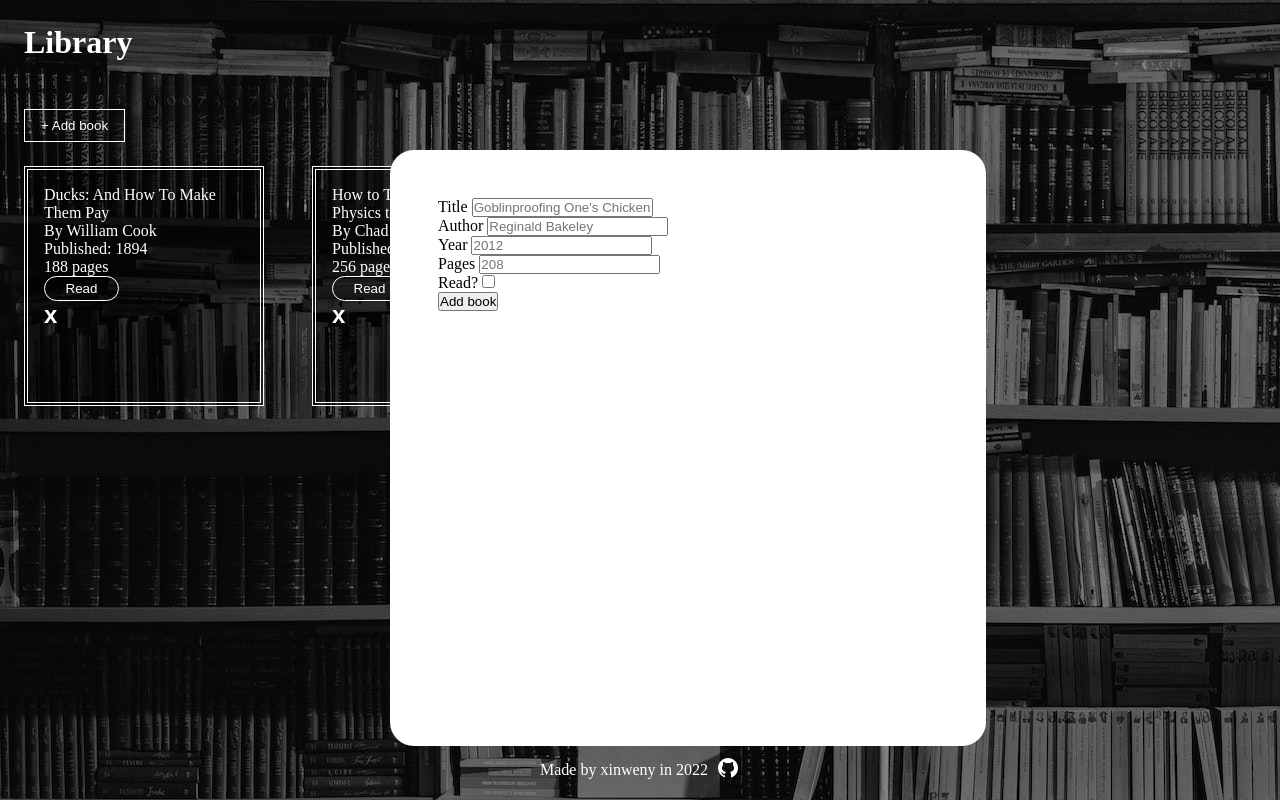
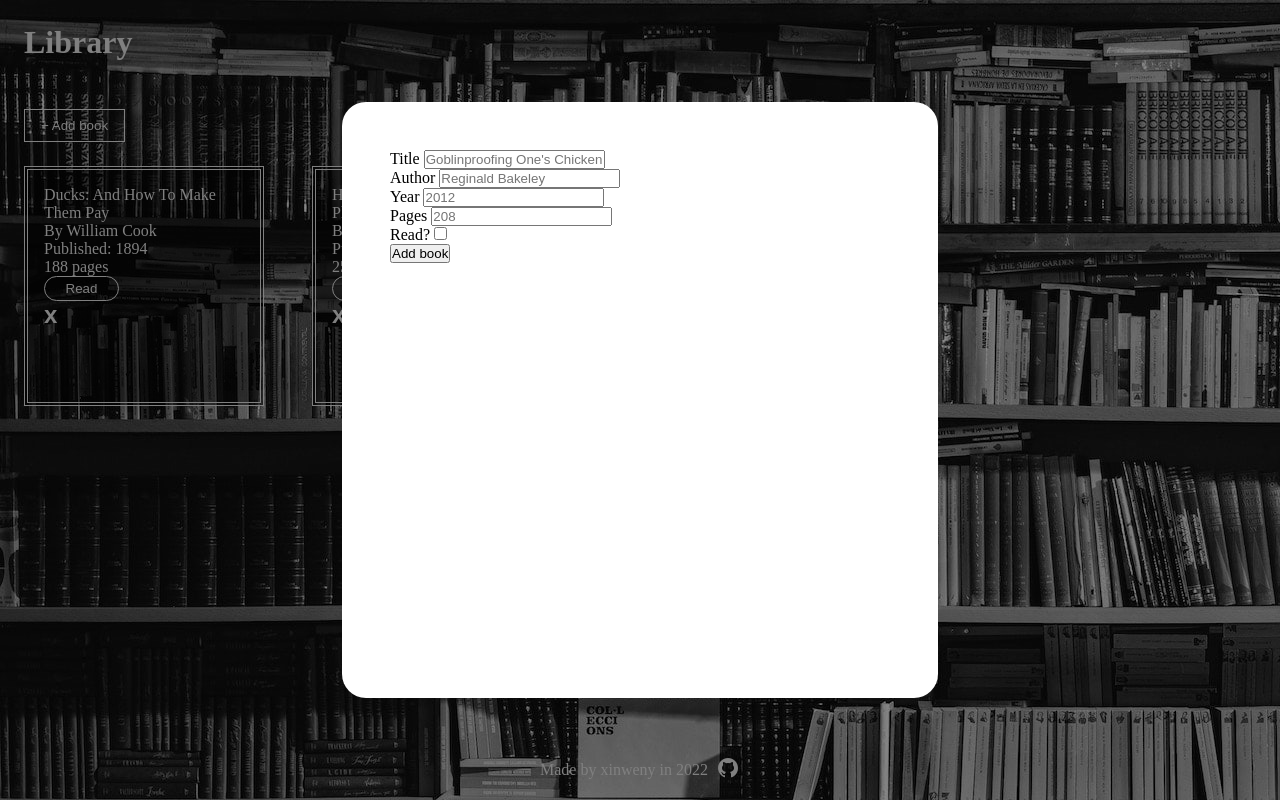
Before and after one commit to xinweny/library, a plain HTML site: page index.html in a window 1280 px wide. Both pictures are taken after a click on the button "+ Add book". Drawn offline with Linux system fonts and the light colour scheme.

Commit message:
Add styling to overlay form over page

```diff
--- a/index.html
+++ b/index.html
@@ -8,11 +8,22 @@
   <script src="./main.js" defer></script>
 </head>
 <body>
-  <div class="header">
-    <h1>Library</h1>
+  <div class="bottom-layer">
+    <div class="header">
+      <h1>Library</h1>
+    </div>
+    <div class="content">
+      <button type="button" id="add-book-btn">+ Add book</button>
+      <div class="card-container"></div>
+    </div>
+    <div class="footer">
+      <p>Made by <a href="https://github.com/xinweny">xinweny</a> in 2022</p>
+      <a href="https://github.com/xinweny/library">
+          <img id="github-logo" src="./assets/github.png" alt="GitHub logo">
+      </a>
+    </div>
   </div>
-  <div class="content">
-    <button type="button" id="add-book-btn">+ Add book</button>
+  <div class="upper-layer">
     <form name="bookForm" onsubmit="return false;" hidden>
       <div>
         <label for="title">Title</label>
@@ -36,13 +47,6 @@
       </div>
       <button id="submit-btn" type="submit">Add book</button>
     </form>
-    <div class="card-container"></div>
-  </div>
-  <div class="footer">
-    <p>Made by <a href="https://github.com/xinweny">xinweny</a> in 2022</p>
-    <a href="https://github.com/xinweny/library">
-        <img id="github-logo" src="./assets/github.png" alt="GitHub logo">
-    </a>
   </div>
 </body>
 </html>
--- a/main.js
+++ b/main.js
@@ -92,7 +92,9 @@
   // Event listener callbacks
   function displayBookForm(event) {
     updateRequiredAttr(ui.bookForm);
+
     ui.bookForm.style.display = 'block';
+    document.querySelector('.bottom-layer').style.filter = 'brightness(50%)';
   }
 
   function removeBookFromLibrary(event) {
--- a/style.css
+++ b/style.css
@@ -3,14 +3,15 @@
   padding: 0;
   color: white;
   text-decoration: none;
-  --form-width: 500px;
-  --form-height: 500px;
 }
 
 body {
+  background-image: url('./assets/background.jpeg');
+}
+
+.bottom-layer {
   width: 100vw;
   height: 100vh;
-  background-image: url('./assets/background.jpeg');
   display: grid;
   grid-template-rows: auto 1fr auto;
 }
@@ -34,12 +35,11 @@ body {
 form {
   background-color: white;
   position: fixed;
-  width: var(--form-width);
-  height: var(--form-height);
+  width: min(500px, 50vw);
+  height: min(500px, 100vh);
+  left: 50%;
   top: 50%;
-  left: 50%;
-  margin-top: calc(var(--form-height) / -2);
-  margin-left: calc(var(--form-width) / -2);
+  transform: translate(-50%, -50%);
   padding: 48px;
   border-radius: 24px;
 }
```
